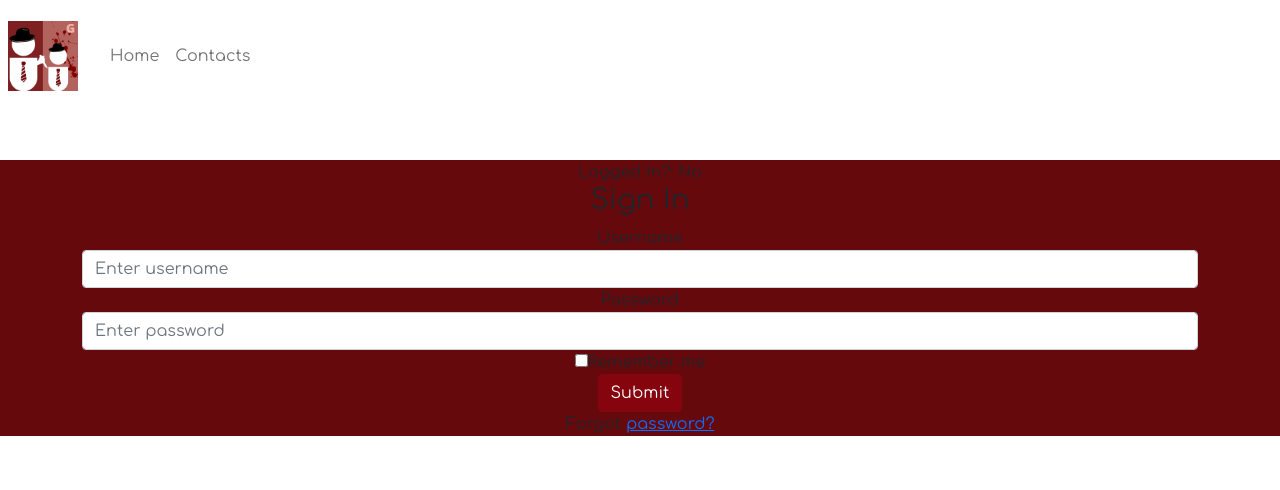
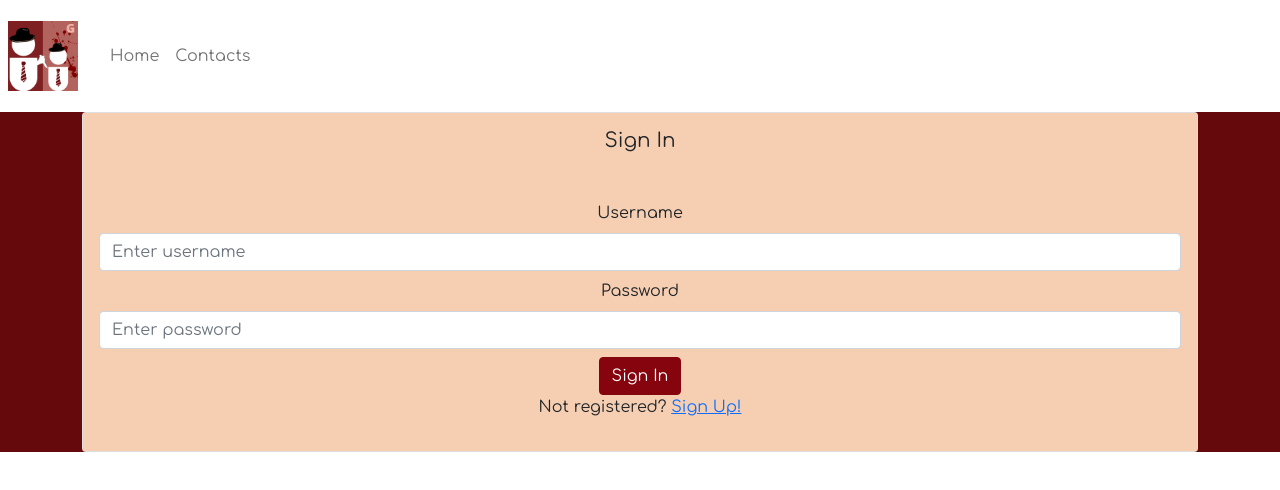
Before and after one commit to scott2000jones/stacshack-2022, a React (Create React App) app in the folder gui/: page /login in a window 1280 px wide. Shown: the top 490 px of the page. Built offline with nearby package versions, Linux system fonts and the light colour scheme.

Commit message:
new API, using react-bootstrap, using GET requests, nonstop vibes

```diff
--- a/gui/src/Components/Login.jsx
+++ b/gui/src/Components/Login.jsx
@@ -1,6 +1,8 @@
 import React, { Component } from 'react';
 import 'bootstrap/dist/css/bootstrap.css';
 import {login as apiLogin} from "../lib/api";
+import {Button, Card, FormControl, FormGroup} from "react-bootstrap";
+import Form from "react-bootstrap/Form";
 
 class Login extends Component {
 
@@ -32,29 +34,50 @@ class Login extends Component {
 
     render() {
         return (
-            <form className='mt-5 border-secondary'>
-                Logged In?: {this.props.auth.loggedIn ? "Yes" : "No"}
-                <h3>Sign In</h3>
-                <div className="form-group">
-                    <label>Username</label>
-                    <input type="text" className="form-control" placeholder="Enter username" value={this.state.name} onChange={this.handleChange("name")} />
-                </div>
-                <div className="form-group">
-                    <label>Password</label>
-                    <input type="password" className="form-control" placeholder="Enter password" value={this.state.password} onChange={this.handleChange("password")} />
-                </div>
-                <div className="form-group">
-                    <div className="custom-control custom-checkbox">
-                        <input type="checkbox" className="custom-control-input" id="customCheck1" />
-                        <label className="custom-control-label" htmlFor="customCheck1">Remember me</label>
-                    </div>
-                </div>
-                <button type="submit" className="btn btn-primary btn-block" onClick={this.login}>Submit</button>
-                <p className="forgot-password text-right">
-                    Forgot <a href="#">password?</a>
-                </p>
-            </form>
+            <Card>
+                <Card.Body style={{background: "#F6CFB2"}}>
+                    <Card.Title>Sign In</Card.Title>
+                    <Form className='mt-5 border-secondary' onSubmit={this.login}>
+                        <FormGroup className="mt-2">
+                            <Form.Label>Username</Form.Label>
+                            <FormControl type="text" placeholder="Enter username" value={this.state.name} onChange={this.handleChange("name")} />
+                        </FormGroup>
+                        <FormGroup className="mt-2">
+                            <Form.Label>Password</Form.Label>
+                            <FormControl type="password" placeholder="Enter password" value={this.state.password} onChange={this.handleChange("password")} />
+                        </FormGroup>
+                        <Button className= "mt-2" type="submit" variant="primary">Sign In</Button>
+                        <p className="forgot-password text-right">
+                            Not registered? <a href="#">Sign Up!</a>
+                        </p>
+                    </Form>
+                </Card.Body>
+            </Card>
         );
+        // return (
+        //     <form className='mt-5 border-secondary'>
+        //         Logged In?: {this.props.auth.loggedIn ? "Yes" : "No"}
+        //         <h3>Sign In</h3>
+        //         <div className="form-group">
+        //             <label>Username</label>
+        //             <input type="text" className="form-control" placeholder="Enter username" value={this.state.name} onChange={this.handleChange("name")} />
+        //         </div>
+        //         <div className="form-group">
+        //             <label>Password</label>
+        //             <input type="password" className="form-control" placeholder="Enter password" value={this.state.password} onChange={this.handleChange("password")} />
+        //         </div>
+        //         <div className="form-group">
+        //             <div className="custom-control custom-checkbox">
+        //                 <input type="checkbox" className="custom-control-input" id="customCheck1" />
+        //                 <label className="custom-control-label" htmlFor="customCheck1">Remember me</label>
+        //             </div>
+        //         </div>
+        //         <button type="submit" className="btn btn-primary btn-block" onClick={this.login}>Submit</button>
+        //         <p className="forgot-password text-right">
+        //             Forgot <a href="#">password?</a>
+        //         </p>
+        //     </form>
+        // );
     }
 }
 
--- a/gui/src/Components/Register.jsx
+++ b/gui/src/Components/Register.jsx
@@ -1,12 +1,14 @@
 import React, { Component } from 'react';
 import {register as apiRegister} from "../lib/api";
+import Form from 'react-bootstrap/Form'
+import {FormControl, FormGroup, Button, Card} from "react-bootstrap";
 
 class Register extends Component {
 
     constructor() {
         super();
         this.state = {
-            username: "",
+            name: "",
             password: "",
         }
         this.handleChange = this.handleChange.bind(this);
@@ -21,32 +23,32 @@ class Register extends Component {
 
     async register(e) {
         e.preventDefault()
-        const res = await apiRegister(this.state.username, this.state.password)
-        if (res === "TRUE") {
-            this.props.updateAuth(this.state.name)
-        } else {
-            this.props.updateAuth();
-        }
+        const res = await apiRegister(this.state.name, this.state.password)
     }
 
     state = {  }
+
     render() {
         return (
-            <form className='mt-5 border-secondary'>
-                <h3>Sign Up</h3>
-                <div className="form-group">
-                    <label>Username</label>
-                    <input type="text" className="form-control" placeholder="Enter username" value={this.state.name} onChange={this.handleChange("name")} />
-                </div>
-                <div className="form-group">
-                    <label>Password</label>
-                    <input type="password" className="form-control" placeholder="Enter password" value={this.state.password} onChange={this.handleChange("password")} />
-                </div>
-                <button type="submit" className="btn btn-primary btn-block">Sign Up</button>
-                <p className="forgot-password text-right">
-                    Already registered <a href="#">sign in?</a>
-                </p>
-            </form>
+            <Card>
+                <Card.Body style={{background: "#F6CFB2"}}>
+                    <Card.Title>Sign Up</Card.Title>
+                    <Form className='mt-5 border-secondary' onSubmit={this.register}>
+                        <FormGroup className="mt-2">
+                            <Form.Label>Username</Form.Label>
+                            <FormControl type="text" placeholder="Enter username" value={this.state.name} onChange={this.handleChange("name")} />
+                        </FormGroup>
+                        <FormGroup className="mt-2">
+                            <Form.Label>Password</Form.Label>
+                            <FormControl type="password" placeholder="Enter password" value={this.state.password} onChange={this.handleChange("password")} />
+                        </FormGroup>
+                        <Button className= "mt-2" type="submit" variant="primary">Sign Up</Button>
+                        <p className="forgot-password text-right">
+                            Already registered <a href="#">sign in?</a>
+                        </p>
+                    </Form>
+                </Card.Body>
+            </Card>
         );
     }
 }
--- a/gui/src/lib/api.js
+++ b/gui/src/lib/api.js
@@ -1,5 +1,7 @@
 import Axios from "axios"
 import qs from "query-string"
+
+import API from "../API";
 
 const instance = Axios.create({
     baseURL: "https://saj7.host.cs.st-andrews.ac.uk/gangs"
@@ -10,7 +12,7 @@ export async function login(name, password){
         name, password
     }
 
-    const res = await instance.get("login",qs.stringify(data));
+    const res = await API.get("/login/" + name + "." + password);
     return res.data;
 }
 
@@ -18,6 +20,6 @@ export async function register(name, password){
     const data = {
         name, password
     }
-    const res = await instance.get("register",qs.stringify(data));
+    const res = await API.get("/register/" + name + "." + password);
     return res.data;
 }
```
